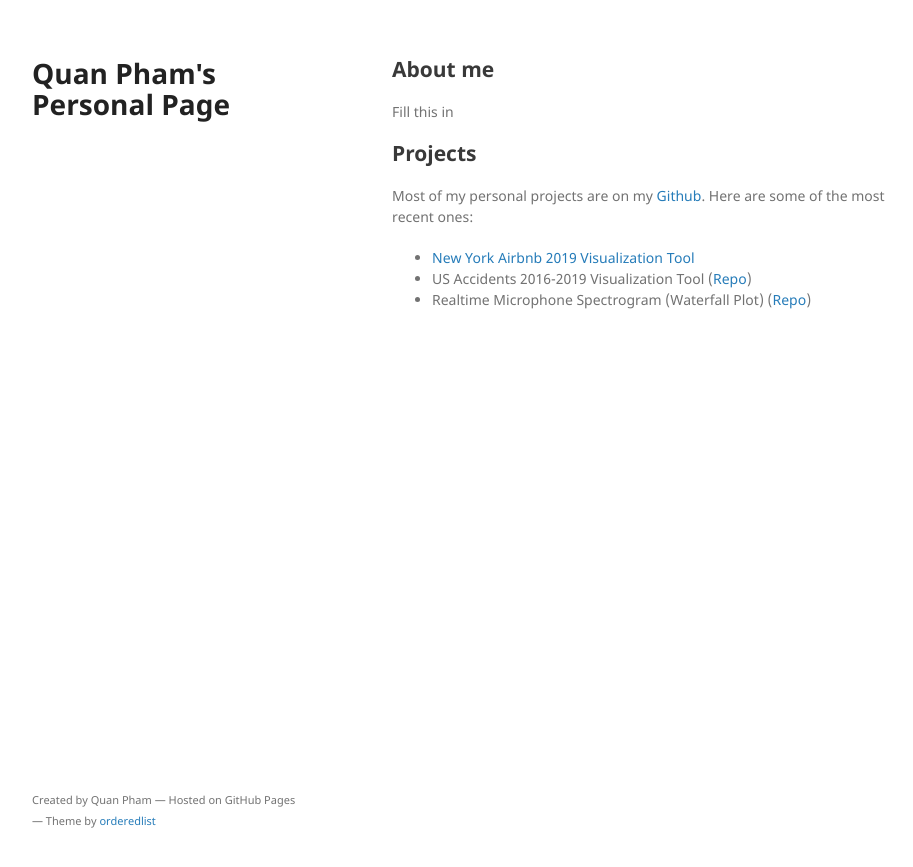
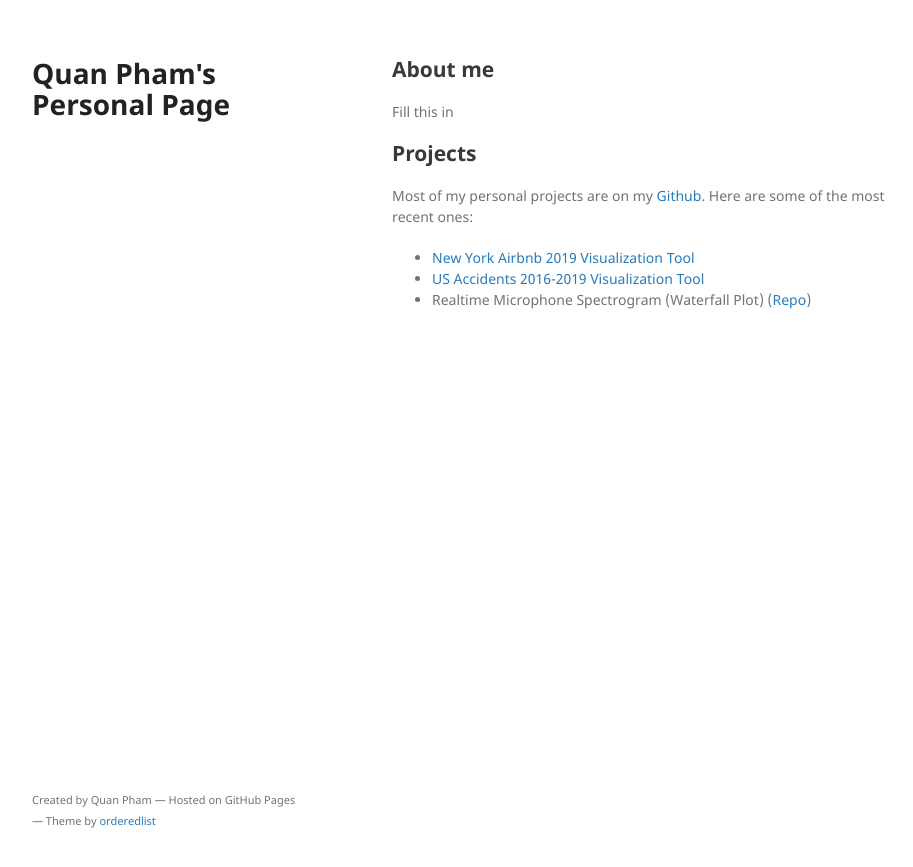
Before and after one commit to phamminhquan/phamminhquan.github.io, a Jekyll site: the page built from index.md, in a window 1280 px wide. Shown: the top 867 px of the page, without its empty margins (178-1091 px from the left). Built offline with Jekyll 4.4.1, drawn with Linux system fonts in a browser that asks for light colours; our own code applies the rules of GitHub Pages for plain Markdown files.

```diff
--- a/index.md
+++ b/index.md
@@ -11,5 +11,5 @@
 Most of my personal projects are on my [Github](https://github.com/phamminhquan). Here are some of the most recent ones:
 
 * [New York Airbnb 2019 Visualization Tool](./pages/ny_airbnb_2019/ny_airbnb_2019.md)
-* US Accidents 2016-2019 Visualization Tool ([Repo](https://github.com/phamminhquan/filtered_us_accidents_2019))
+* [US Accidents 2016-2019 Visualization Tool](./pages/us_accidents/us_accidents.md)
 * Realtime Microphone Spectrogram (Waterfall Plot) ([Repo](https://github.com/phamminhquan/mic_spectrogram))
```
Also changed, not shown: pages/us_accidents/us_accidents.md (+4 -0 lines).
